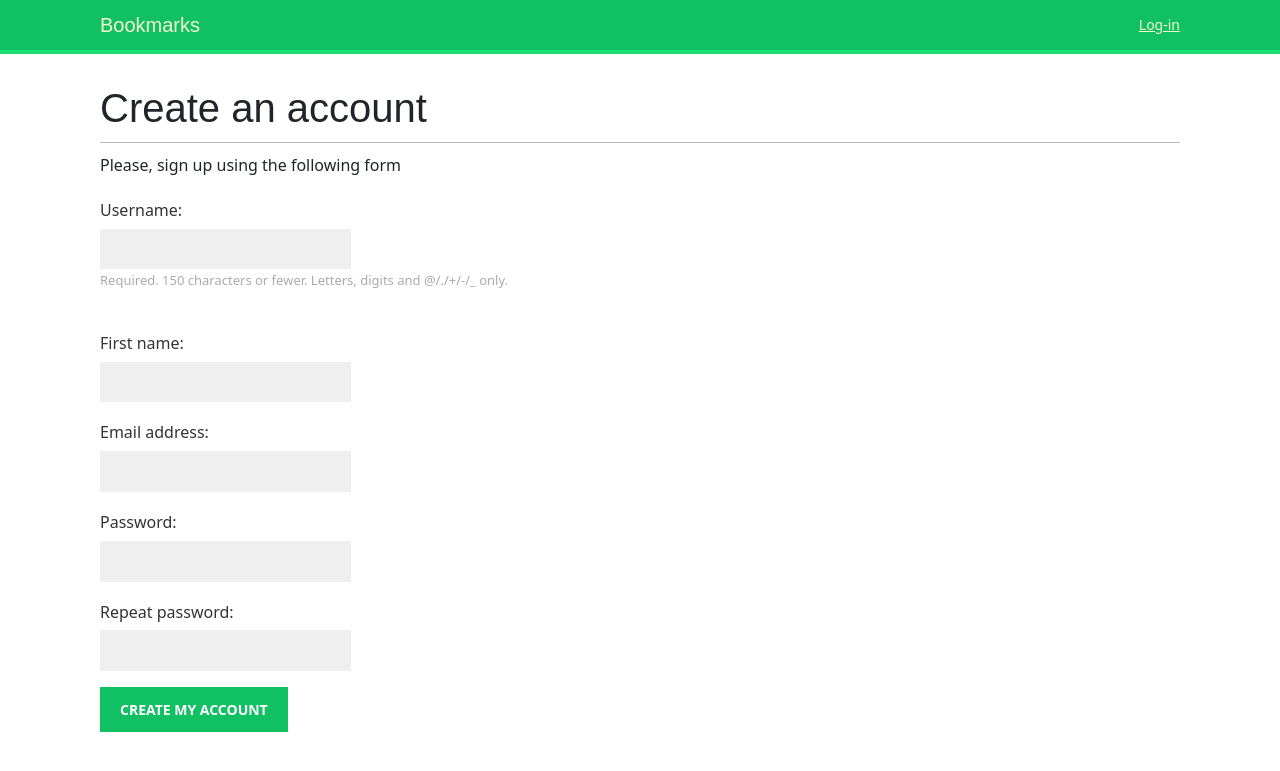
After one commit to asiebHasan/django_social_media, a Django app: page /account/register/ in a window 1280 px wide. The commit adds this page. Shown: the top 771 px of the page. Run offline with Django 3.2, Linux system fonts and the light colour scheme; some web fonts are replaced.

Commit message:
Registration Done

```diff
--- a/bookmarks/account/forms.py
+++ b/bookmarks/account/forms.py
@@ -1,5 +1,20 @@
 from django import forms
+from django.contrib.auth.models import User
 
 class LoginForm(forms.Form):
     username = forms.CharField()
     password = forms.CharField(widget=forms.PasswordInput)
+
+class UserRegistrationForm(forms.ModelForm):
+    password = forms.CharField(label='Password', widget=forms.PasswordInput)
+    password2 = forms.CharField(label='Repeat password', widget=forms.PasswordInput)
+
+    class Meta:
+        model = User
+        fields = ('username', 'first_name', 'email')
+
+    def clean_password2(self):
+        cd = self.cleaned_data
+        if cd['password'] != cd['password2']:
+            raise forms.ValidationError('Passwords don\'t match')
+        return cd['password2']
--- /dev/null
+++ b/bookmarks/account/templates/account/register.html
@@ -0,0 +1,15 @@
+{% extends "base.html" %}
+
+{% block title %} Create an account {% endblock title %}
+
+{% block content %}
+    <h1> Create an account </h1>
+    <p> Please, sign up using the following form </p>
+
+    <form method='post'>
+        {{ user_form.as_p }}
+        {% csrf_token %}
+        <p><input type="submit" value="Create my account"></p>
+    </form>
+
+{% endblock content %}
--- a/bookmarks/account/templates/registration/login.html
+++ b/bookmarks/account/templates/registration/login.html
@@ -5,7 +5,8 @@
     {% if form.errors %}
     <p>Your username and password didn't match. Please try again.</p>
     {% else %}
-    <p>Please, use the following form to log-in:</p>
+    <p>Please, use the following form to log-in. </p>
+
     {% endif %}
 
     <div class="login-form">
@@ -18,5 +19,8 @@
         <p>
             <a href="{% url "password_reset" %}"> Forgotten your password?</a>
         </p>
+        <p>
+            Don't have an
+            account ? <a href="{% url "register" %}">Sign-up here</a></p>
 </div>
 {% endblock content %}
--- a/bookmarks/account/urls.py
+++ b/bookmarks/account/urls.py
@@ -1,5 +1,6 @@
 from django.urls import path
 from django.contrib.auth import views as auth_views
+from django.urls import path, include
 
 from . import views
 
@@ -15,9 +16,14 @@ urlpatterns = [
     path('password_change/done', auth_views.PasswordChangeDoneView.as_view(), name='password_change_done'),
 
     # reset password urls
-    path('password_reset/', auth_views.PasswordResetView.as_view(), name='password_reset'),
-    path('password_reset/done', auth_views.PasswordChangeDoneView.as_view(), name='password_reset_done'),
-    path('reset/<uidb64>/<token>', auth_views.PasswordResetConfirmView.as_view(), name='password_reset_confirm'),
-    path('reset/done', auth_views.PasswordResetCompleteView.as_view(), name='password_reset_complete'),
+    # path('password_reset/', auth_views.PasswordResetView.as_view(), name='password_reset'),
+    # path('password_reset/done', auth_views.PasswordChangeDoneView.as_view(), name='password_reset_done'),
+    # path('reset/<uidb64>/<token>', auth_views.PasswordResetConfirmView.as_view(), name='password_reset_confirm'),
+    # path('reset/done', auth_views.PasswordResetCompleteView.as_view(), name='password_reset_complete'),
+    path('', include('django.contrib.auth.urls')),
+
+    # user registration
+    path('register/', views.register, name='register'),
+
 
 ]
--- a/bookmarks/account/views.py
+++ b/bookmarks/account/views.py
@@ -2,7 +2,8 @@ from django.shortcuts import render
 from django.http import HttpResponse
 from django.contrib.auth import authenticate, login
 from django.contrib.auth.decorators import login_required
-from .forms import LoginForm
+
+from .forms import LoginForm, UserRegistrationForm
 
 # Create your views here.
 
@@ -34,3 +35,30 @@ def user_login(request):
 @login_required
 def dashboard(request):
     return render(request, 'account/dashboard.html', {'section': 'dashboard'})
+
+
+def register(request):
+    if request.method == 'POST':
+        user_form = UserRegistrationForm(request.POST)
+        if user_form.is_valid():
+            # Create a new user object but avoid saving it yet
+            new_user = user_form.save(commit=False)
+            # Set the chosen password
+            new_user.set_password(
+            user_form.cleaned_data['password'])
+            # Save the User object
+            new_user.save()
+
+            return render(request,
+                        'account/register_done.html',
+                        {'new_user': new_user})
+        else:
+            return render(request,
+                    'account/register.html',
+                    {'user_form': user_form})
+
+    else:
+        user_form = UserRegistrationForm()
+        return render(request,
+                    'account/register.html',
+                    {'user_form': user_form})
```
Also changed, not shown: bookmarks/account/templates/account/register_done.html (added, +7 -0 lines).
